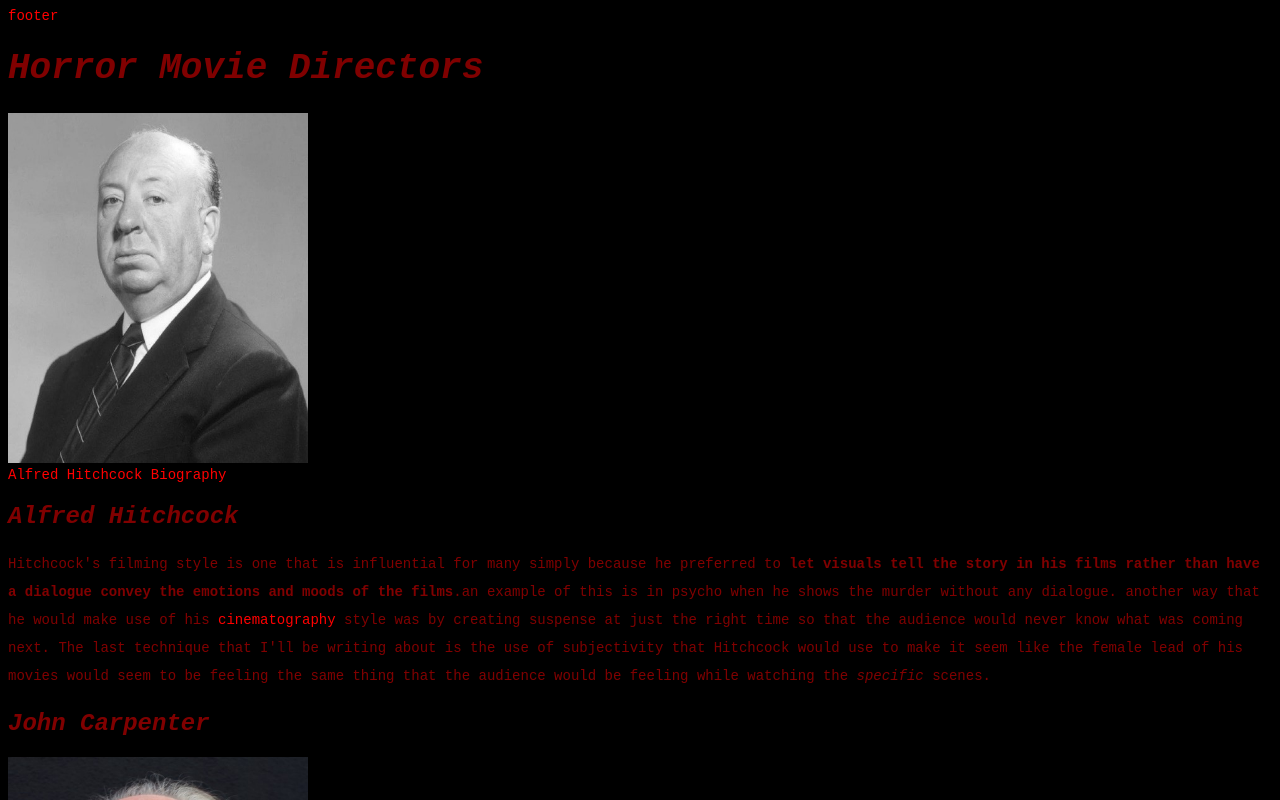
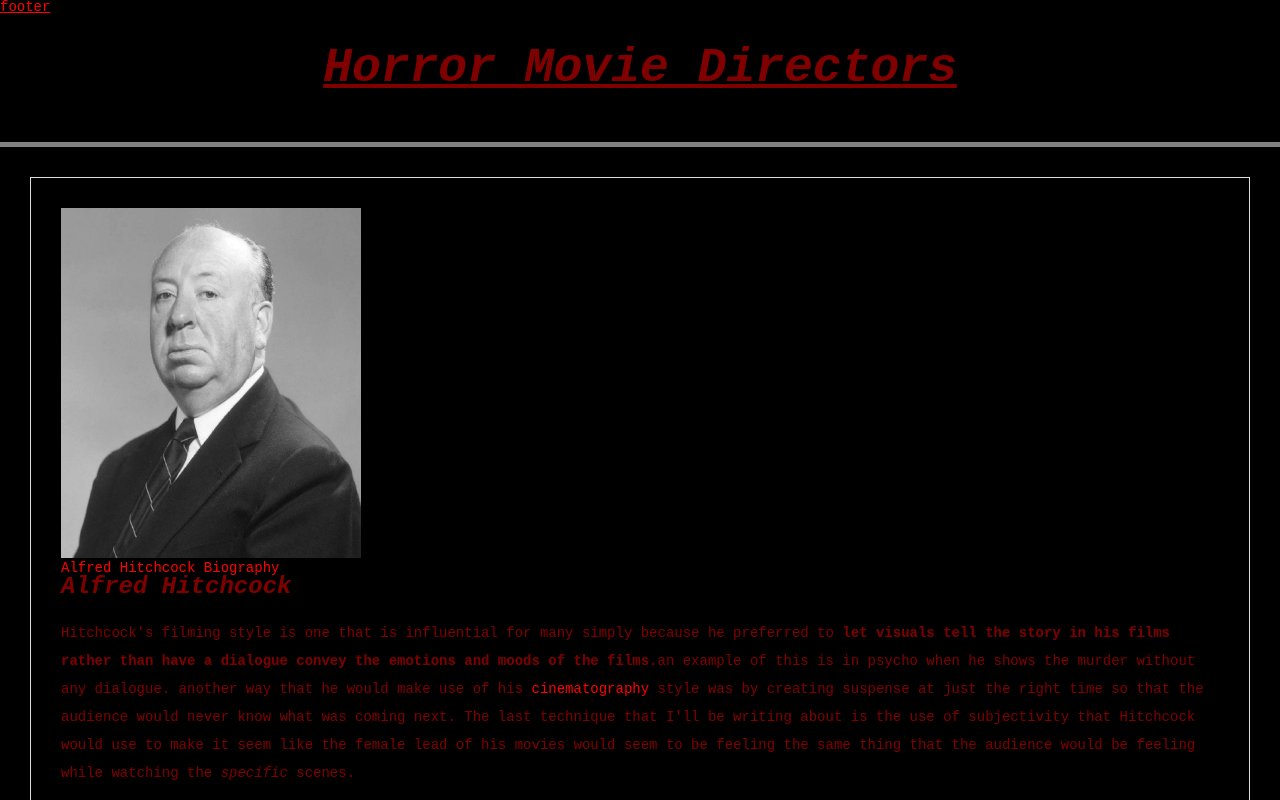
Before and after one commit to guavalol/website, a plain HTML site: page index.html in a window 1280 px wide. Shown: the top 800 px of the page. Drawn offline with Linux system fonts and the light colour scheme; a web font is replaced by a local one.

Commit message:
lesson 8 activities

```diff
--- a/index.html
+++ b/index.html
@@ -10,8 +10,8 @@
 </head>
 <body>
   <!-- hello there -->
-  <h1> Horror Movie Directors</h1>
   <header>
+    <h1 class="title"> Horror Movie Directors</h1>
   </header>
 <section>
   <img src="images\alh.jpeg"
--- a/styles.css
+++ b/styles.css
@@ -2,6 +2,10 @@
 
 * {
   font-size: 100%;
+  margin: 0;
+  line-height: 1;
+  box-sizing: border-box;
+  /* border: 1px solid red; */
 }
 
 body {
@@ -32,10 +36,12 @@ h3 {
 h1, h2, h3 {
   font-weight: bold;
   font-style: italic;
+  margin-bottom: 20px;
 }
 
 p {
   line-height: 2;
+  margin: 15px 0;
 }
 
 a {
@@ -57,3 +63,25 @@ a:hover {
 a:visited {
   color: grey;
 }
+ul, ol {
+  margin:15px 0;
+}
+header {
+  padding: 30px;
+    border-bottom: 5px solid grey;
+}
+section {
+  border: 1px solid gainsboro;
+  margin: 30px;
+  padding: 30px;
+}
+  footer {
+  padding: 30px;
+}
+img {
+  width: 300px;
+}
+.title {
+  font-size: 48px;
+  text-decoration: underline;
+}
```
